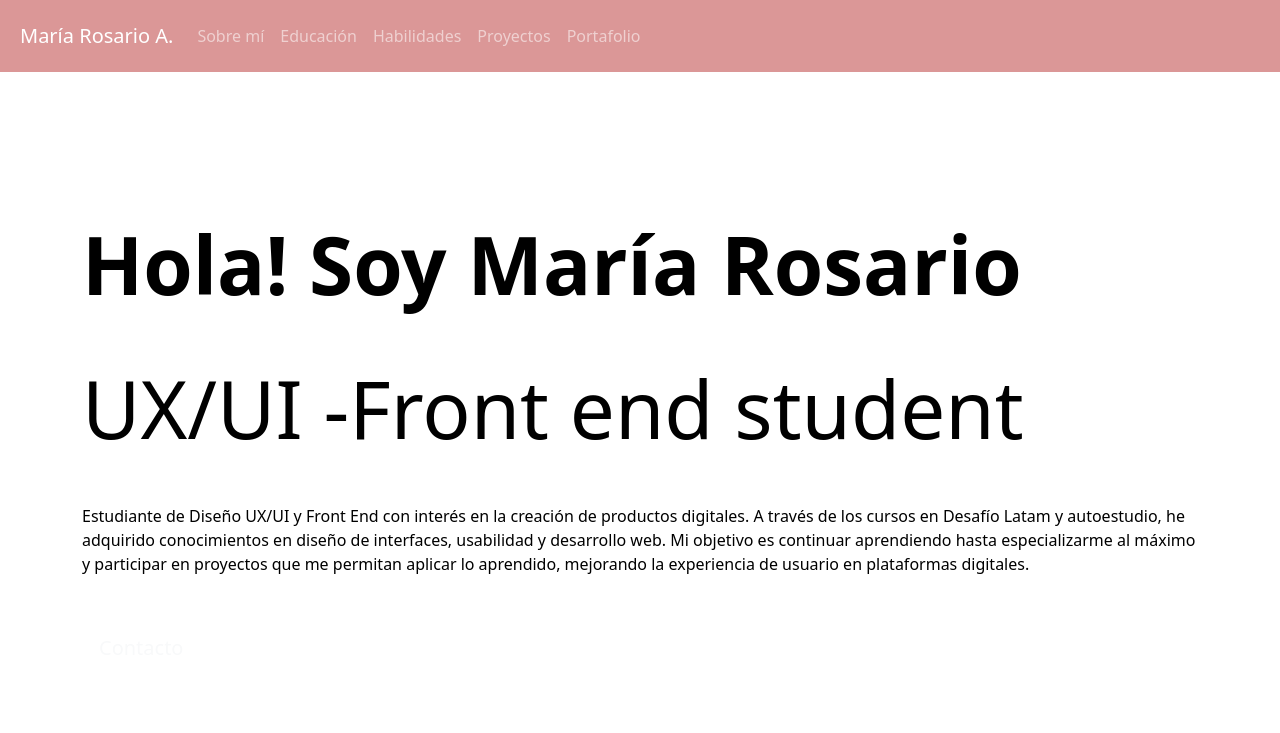
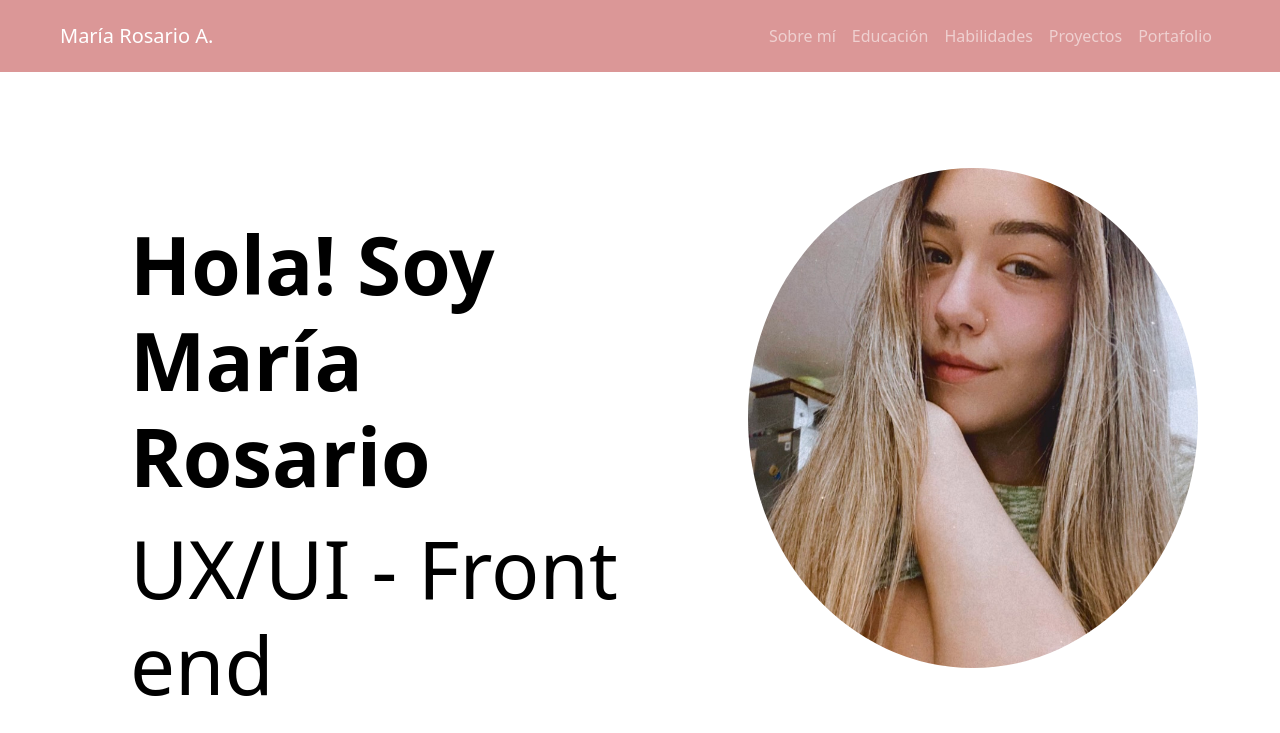
Before and after one commit to mraguilerag/mraguilerag.github.io, a plain HTML site: page index.html in a window 1280 px wide. Shown: the top 733 px of the page. Drawn offline with nearby package versions, Linux system fonts and the light colour scheme.

Commit message:
por fin primera parte ordenada

```diff
--- a/assets/css/styles.css
+++ b/assets/css/styles.css
@@ -3,42 +3,24 @@
   padding: 0;
   box-sizing: border-box;
 }
-.navbar{
+.navegacion{
   background-color: rgb(219, 151, 151);
 }
-.primer.boton{
-  color: rgb(219, 151, 151);
+.contenido1 {
+  display: flex;
+  justify-content: space-between;
+  gap: 2rem;
 }
-.fotoportada{
-    background-color:white;
-    background-size:cover;
-    height: 18rem;
-    font-size: 30px;
-    color: black;
+.texto {
+  display: flex;
+  flex-direction: column;
+  width: 60%;
 }
-.fotoportada h1{
-        margin: 0%;
-        padding-top: 80px;
-       padding-left: 150px;
+.contenido2 img {
+  width: 450px;
+  height: auto;
+  border-radius: 50%; /* Si quieres que la imagen sea circular */
 }
-.fotoportada p{
-    margin: 0%;
-   padding-left: 150px;
-   font-size: 35px;
-}
-.boton{
-    padding-left: 250px;
-}
-
-  #Educacion{
-    background-color: rgb(24, 23, 23);
+  #Habilidades {
+    background-color:  rgb(219, 151, 151) ;
   }
-  #proyectos{
-    background-color: rgb(24, 23, 23);
-  }
-  #sobre-mi {
-    background-color:rgb(230, 208, 208);
-  }
-  #Habilidades {
-    background-color: rgb(230, 208, 208) ;
-  }
--- a/index.html
+++ b/index.html
@@ -8,15 +8,14 @@
     <link href="https://cdn.jsdelivr.net/npm/bootstrap@5.3.3/dist/css/bootstrap.min.css" rel="stylesheet" integrity="sha384-QWTKZyjpPEjISv5WaRU9OFeRpok6YctnYmDr5pNlyT2bRjXh0JMhjY6hW+ALEwIH" crossorigin="anonymous">
 </head>
 <body>
-  <section class="navbar">
-        <nav class="navbar navbar-expand-lg navbar-dark p-2">
+  <nav class="navbar navbar-expand-lg navbar-dark py-3 px-5 navegacion">
     <div class="container-fluid">
       <a class="navbar-brand" href="#">María Rosario A.</a>
       <button class="navbar-toggler" type="button" data-bs-toggle="collapse" data-bs-target="#navbarNav" aria-controls="navbarNav" aria-expanded="false" aria-label="Toggle navigation">
         <span class="navbar-toggler-icon"></span>
       </button>
       <div class="collapse navbar-collapse" id="navbarNav">
-                <ul class="navbar-nav me-auto">
+        <ul class="navbar-nav ms-auto">
           <li class="nav-item">
             <a class="nav-link" href="#">Sobre mí</a>
           </li>
@@ -36,23 +35,29 @@
       </div>
     </div>
   </nav>
-        </section>
   <header id="presentación" class="text-black text-start py-5 mt-5">
     <div class="container">
-                <div class="ms-auto col-12 col-7 ">
-                    <h1 class="display-1 fw-bold my-5">
-                      Hola! Soy María Rosario </h1>
-                    <p class="display-1 my-5">UX/UI -Front end student</p>
-                    <p class="my-5">
+      <div class="ms-auto col-12 col-7">
+        <div class="contenido1">
+          <div class="texto">
+            <h1 class="display-1 fw-bold mb-3 mt-5 mx-md-5">Hola! Soy <br> María Rosario</h1>
+            <p class="display-1 mx-md-5">UX/UI - Front end</p>
+            <p class="mt-2 mb-5 mx-md-5">
               Estudiante de Diseño UX/UI y Front End con interés en la creación de productos digitales. A través de los cursos en Desafío Latam y autoestudio, he adquirido conocimientos en diseño de interfaces, usabilidad y desarrollo web. Mi objetivo es continuar aprendiendo hasta especializarme al máximo y participar en proyectos que me permitan aplicar lo aprendido, mejorando la experiencia de usuario en plataformas digitales.
             </p>
-                    <div class="mb-5 pb-5">
-                        <button class="btn btn-lg text-light">Contacto</button>
+            <div class="mb-5 pb-5 mx-md-5">
+              <button class="btn btn-lg btn-dark text-light">Contacto</button>
+            </div>
+          </div>
+          <div class="contenido2">
+            <img src="./assets/img/yo.jpg" alt="Foto María">
+          </div>
         </div>
       </div>
     </div>
   </header>
-          <section id="Educacion" class="my-5 p-5">
+
+          <section id="Educacion" class="p-5">
             <h2 class="display-4 text-center text-light mb-3">Educación</h2>
             <div class="row">
                 <div class="col-12 col-sm-4 py-2">
```
Lines whose indentation alone changed are shown as unchanged.
